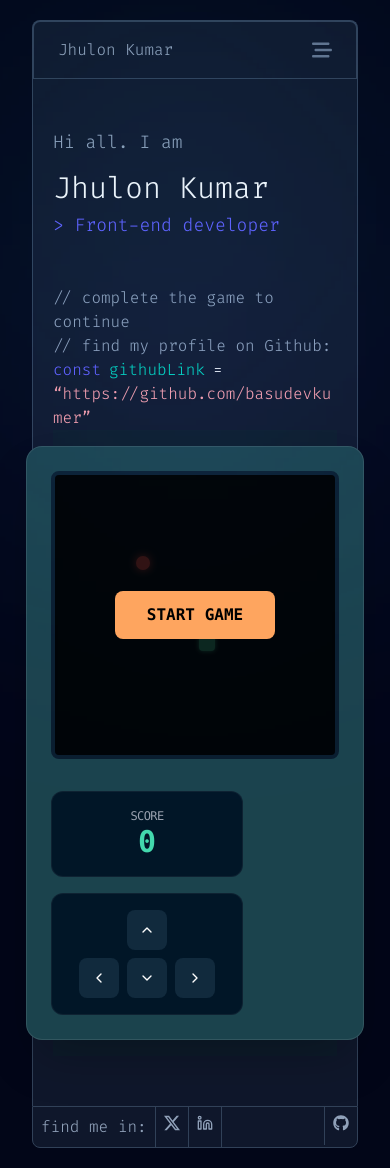
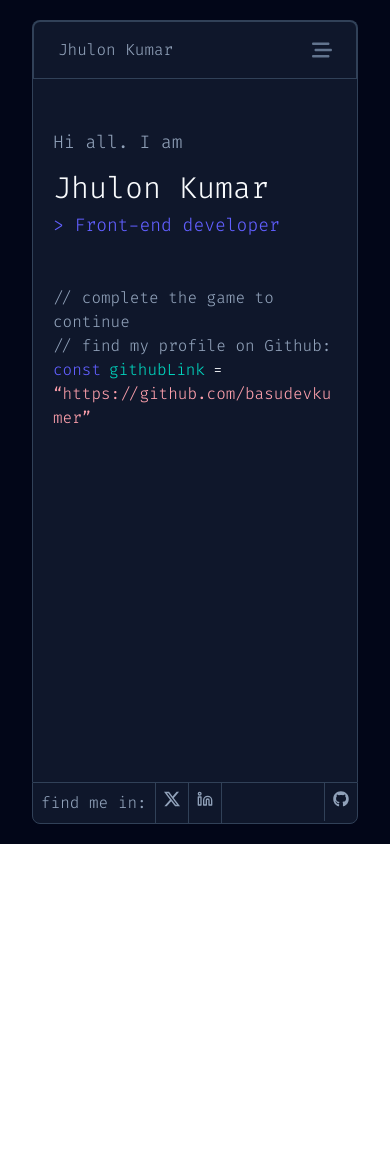
Before and after one commit to basudevkumer/jhulon-kumar-portfolio, a React (Vite) app: page / in a window 390 px wide. After the commit the page ends 844 px from the top, so only its background shows below. Built offline with nearby package versions, Linux system fonts and the light colour scheme.

Commit message:
fix: responsive design fixed in Hello component

```diff
--- a/src/component/headerNav/Navbar.jsx
+++ b/src/component/headerNav/Navbar.jsx
@@ -1,5 +1,4 @@
 import React, { useEffect, useState } from "react";
-import Container from "@/component/commonComponent/Container";
 import { navbarArray } from "@/helper/projectNecessaryArr-obj";
 import allIcon from "@/helper/IconProvider";
 import { Link } from "react-router-dom";
--- a/src/component/home/Index.jsx
+++ b/src/component/home/Index.jsx
@@ -2,7 +2,6 @@ import React from "react";
 import Container from "../commonComponent/Container";
 import allImages from "@/helper/ImageProvider";
 import SnakeGame from "../commonComponent/SnakeGame";
-
 
 const Hello = () => {
   const { hello_pages_Image } = allImages;
@@ -14,7 +13,9 @@ const Hello = () => {
           <div className="md:pl-[100px] sm:pl-[40px]">
             <div className=" pb-12 sm:pb-[75px] ">
               <h6 className="body_thin_lg text-slate_400">Hi all. I am</h6>
-              <h1 className=" heading1xs sm:heading1 text-slate_50 pt-4 pb-2">Jhulon Kumar</h1>
+              <h1 className=" heading1xs sm:heading1 text-slate_50 pt-4 pb-2">
+                Jhulon Kumar
+              </h1>
               <h4 className="text-indigo_500 heading4xs sm:heading4">
                 {" "}
                 &gt; Front-end developer
@@ -45,8 +46,8 @@ const Hello = () => {
               </div>
             </div>
           </div>
-          <div className=" relative  ">
-            <SnakeGame/>
+          <div className=" relative  lg:block hidden ">
+            <SnakeGame />
 
             <div className="bg-teal_400 w-[150px] h-[150px] top-[-290px] left-10  lg:w-[400px] lg:h-[400px]  md:w-[350px] md:h-[350px]   blur-[174px] opacity-50 md:opacity-40  absolute sm:w-[250px] sm:h-[250px]  sm:top-[-330px] sm:left-[20px] md:top-[-400px] md:left-[0px] lg:top-[-30px] lg:left-[-140px]   z-10 sm:block"></div>
             <div className="bg-indigo_500 w-[150px] h-[150px] top-[-170px] left-[70px] lg:w-[400px] lg:h-[400px]   md:w-[350px] md:h-[350px]  blur-[174px] opacity-75  md:opacity-40 absolute  sm:w-[250px] sm:h-[250px]    absolute sm:top-[-130px]    sm:left-[210px] md:top-[-150px] md:left-[250px] lg:top-[120px] lg:left-[180px]  z-10 "></div>
```
Also changed, not shown: 1 other file (tests, documents, lock files or other folders).
